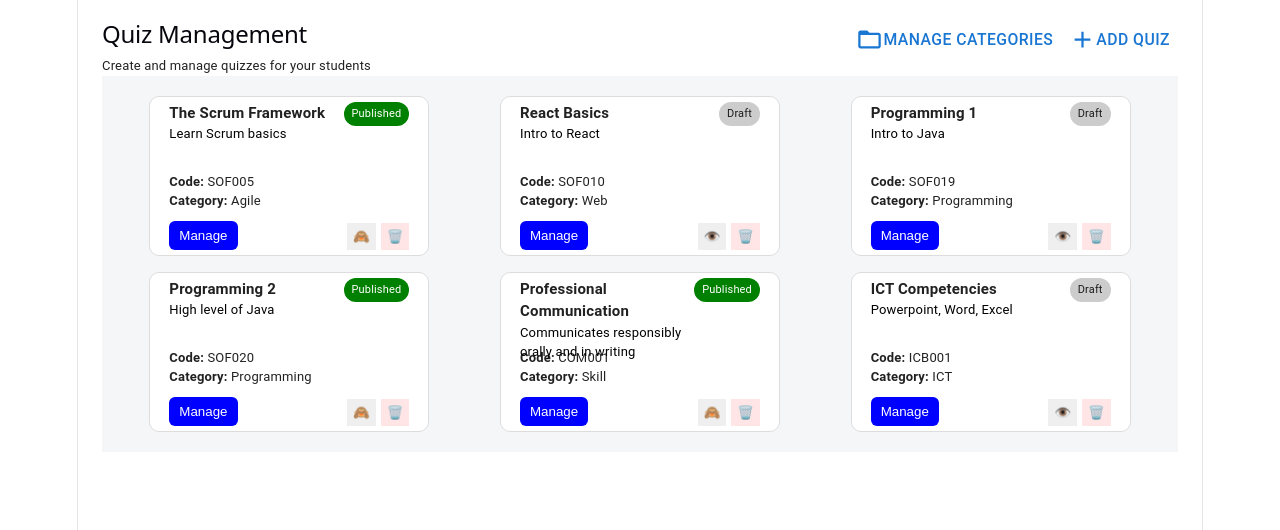
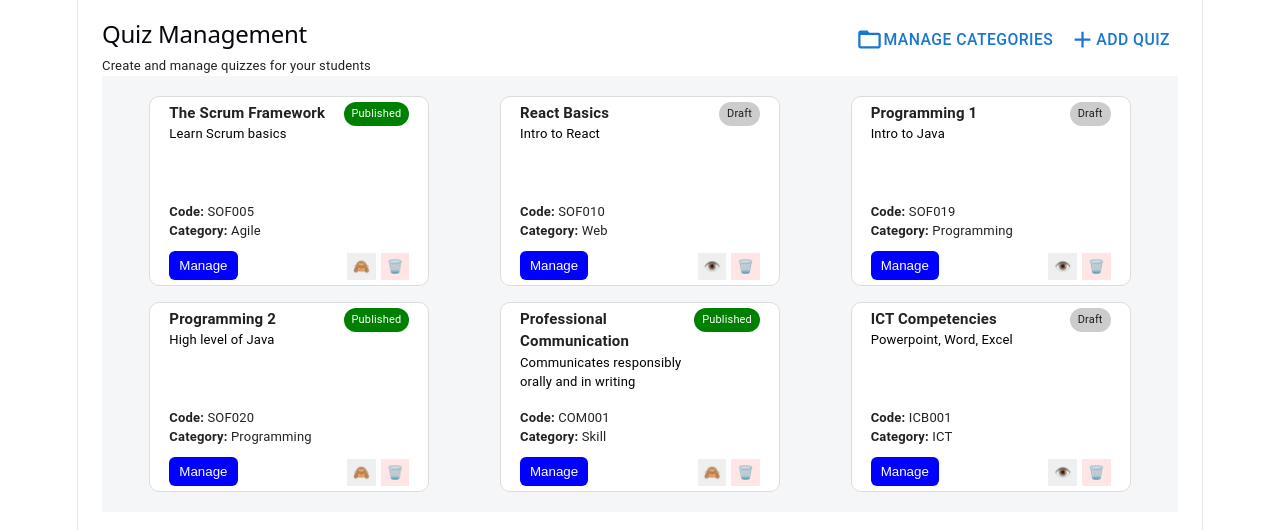
Before and after one commit to The-Five-Stack/quizzer-ui, a React (Vite) app: page / in a window 1280 px wide. Shown: the top 530 px of the page. Built offline with nearby package versions, Linux system fonts and the light colour scheme.

Commit message:
fix(QuizCard): fix height of description box

```diff
--- a/src/components/QuizCard.css
+++ b/src/components/QuizCard.css
@@ -40,7 +40,7 @@
 }
 .qc-quiz {
   width: 200px;
-  height: 70px;
+  height: 100px;
 }
 
 h4 {
```
